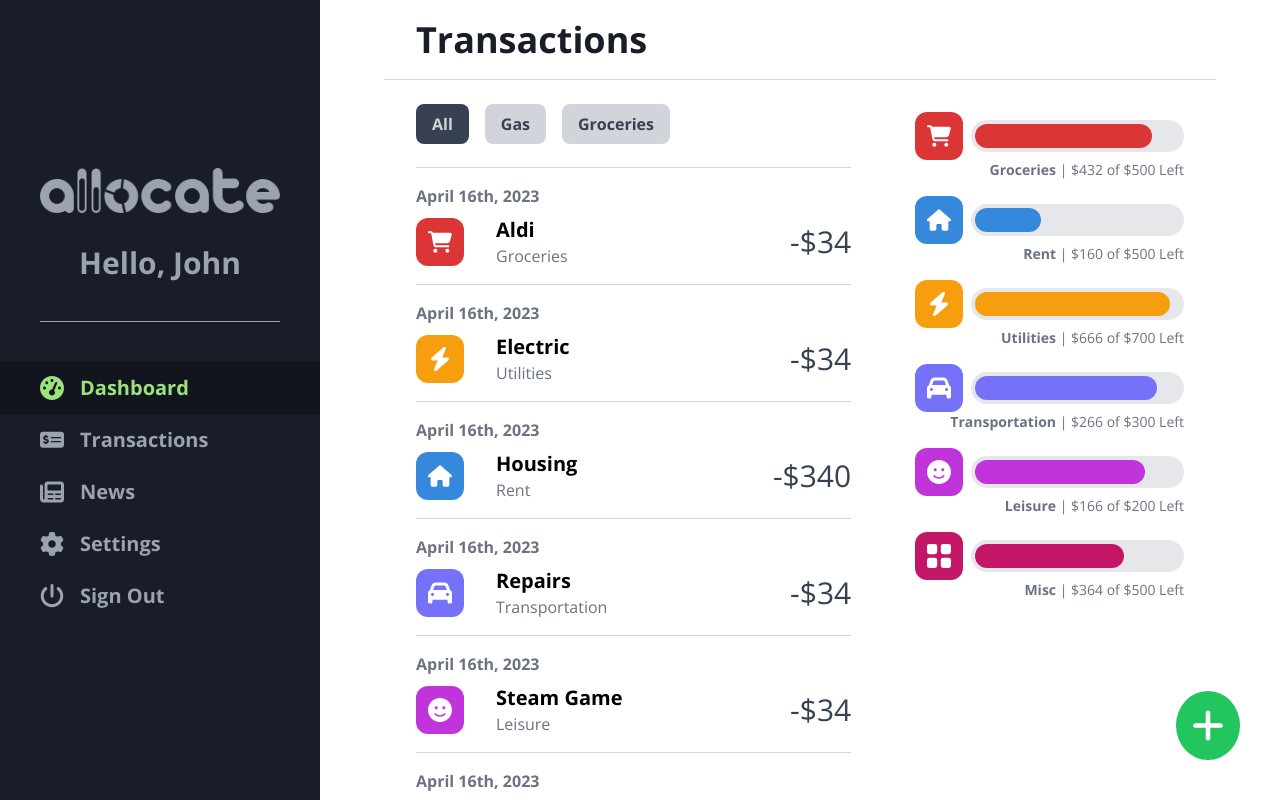
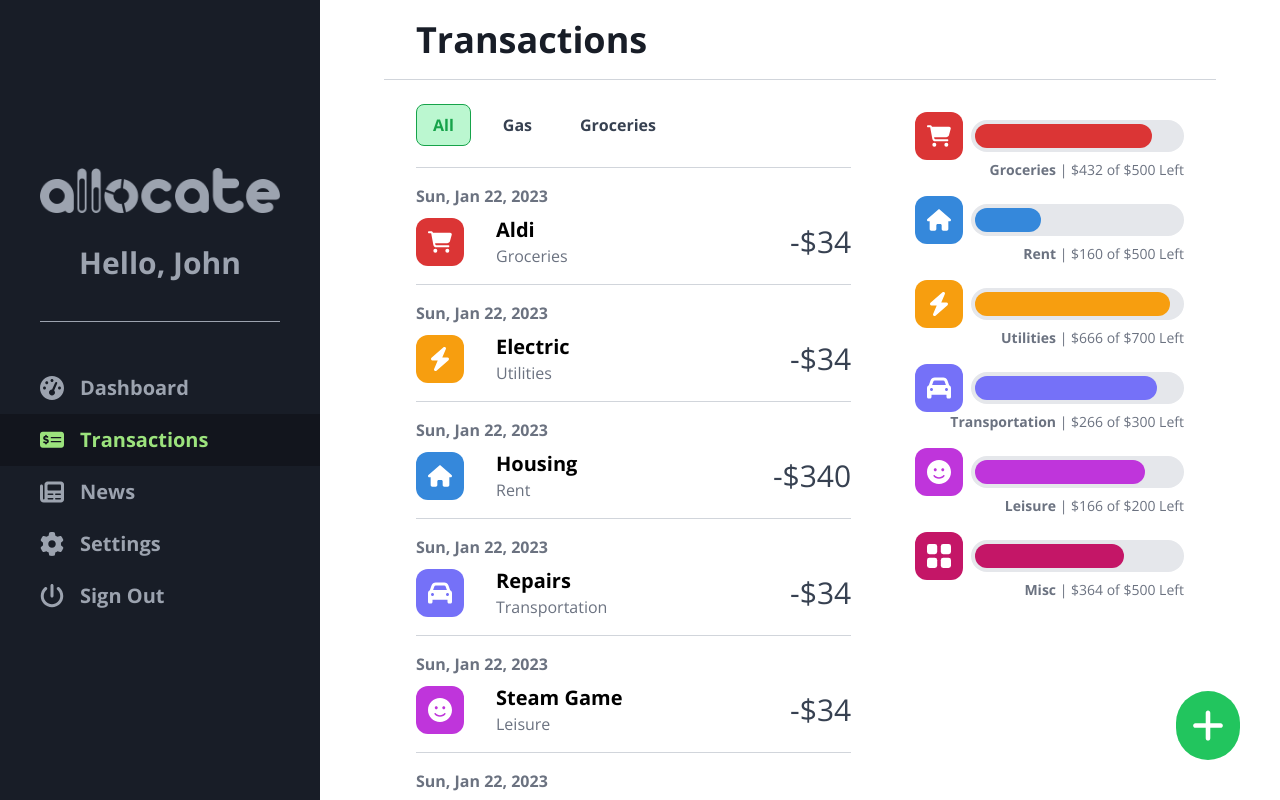
Before and after one commit to cgamagami1/allocate, a React (Vite) app: page /transactions in a window 1280 px wide. Built offline with nearby package versions, Linux system fonts and the light colour scheme.

Commit message:
Add edit menu

```diff
--- a/package.json
+++ b/package.json
@@ -10,6 +10,7 @@
   },
   "dependencies": {
     "chart.js": "^4.2.0",
+    "luxon": "^3.2.1",
     "react": "^18.2.0",
     "react-chartjs-2": "^5.2.0",
     "react-dom": "^18.2.0",
--- a/src/components/AddTransactionButton.jsx
+++ b/src/components/AddTransactionButton.jsx
@@ -10,7 +10,7 @@ const AddTransactionButton = () => {
   }
 
   return (
-    <div className="fixed bottom-0 right-0 z-20 p-4 mr-5 md:mr-10 mb-[5.5rem] bg-green-500 hover:bg-green-600 hover:cursor-pointer md:mb-10 rounded-[50%]" onClick={handleOnClick}>
+    <div className="fixed bottom-0 right-0 z-20 p-4 mr-5 md:mr-10 mb-[5.5rem] bg-green-500 hover:bg-green-600 hover:cursor-pointer md:mb-10 rounded-full" onClick={handleOnClick}>
       <img className="w-8" src={plusIcon} alt="plus sign" />
     </div>
   );
--- a/src/components/MenuLabel.jsx
+++ b/src/components/MenuLabel.jsx
@@ -1,7 +1,7 @@
 
-const MenuLabel = ({ children }) => {
+const MenuLabel = ({ title }) => {
   return (
-    <label className="block my-2 font-bold text-gray-500" htmlFor="description">{children}</label>
+    <label className="block my-2 font-bold text-gray-500" htmlFor="description">{title}</label>
   );
 }
 
--- a/src/components/NavLinkItem.jsx
+++ b/src/components/NavLinkItem.jsx
@@ -1,9 +1,11 @@
-import { Link } from "react-router-dom";
+import { Link, useLocation } from "react-router-dom";
 
-const NavLinkItem = ({ icon, title, link, isSelected, handleOnClick }) => {
+const NavLinkItem = ({ icon, title, link}) => {
+  const { pathname } = useLocation();
+
   return (
-    <li className={`flex hover:underline items-center px-3 xl:px-10 py-3 ${isSelected ? "text-selected md:bg-selected-background" : ""}`}>
-      <Link className="flex items-center" to={link} onClick={handleOnClick}>
+    <li className={`flex hover:underline items-center px-3 xl:px-10 py-3 ${pathname === link ? "text-selected md:bg-selected-background" : ""}`}>
+      <Link className="flex items-center" to={link}>
         <div className="m-1 w-9 md:w-6 md:m-0">
           {icon}
         </div>
--- a/src/components/Navigation.jsx
+++ b/src/components/Navigation.jsx
@@ -6,10 +6,10 @@ import NewsIcon from "./svgs/NewsIcon";
 import GearIcon from "./svgs/GearIcon";
 import PowerOffIcon from "./svgs/PowerOffIcon";
 import logoGreyIcon from "../assets/logo-grey.png";
-import { useState } from "react";
+import { useLocation } from "react-router-dom";
 
 const Navigation = () => {
-  const [selectedItem, setSelectedItem] = useState("dashboard");
+  const { pathname } = useLocation();
 
   return (
     <div className="flex h-screen pb-14 md:pb-0 md:pt-14 xl:pt-0">
@@ -18,20 +18,15 @@ const Navigation = () => {
         <h2 className="hidden pt-8 pb-10 mx-10 mb-10 text-3xl text-center border-b border-gray-400 xl:block">Hello, John</h2>
 
         <ul className="flex justify-around w-full text-xl md:justify-end xl:block md:w-auto">
-          <NavLinkItem icon={<GaugeIcon isSelected={"dashboard" === selectedItem} />}
-            title="Dashboard" link="/" isSelected={"dashboard" === selectedItem} handleOnClick={() => setSelectedItem("dashboard")} />
+          <NavLinkItem icon={<GaugeIcon isSelected={"/" === pathname} />} title="Dashboard" link="/" />
 
-          <NavLinkItem icon={<TransactionIcon isSelected={"transactions" === selectedItem} />}
-            title="Transactions" link="/transactions" isSelected={"transactions" === selectedItem} handleOnClick={() => setSelectedItem("transactions")} />
+          <NavLinkItem icon={<TransactionIcon isSelected={"/transactions" === pathname} />} title="Transactions" link="/transactions" />
 
-          <NavLinkItem icon={<NewsIcon isSelected={"news" === selectedItem} />}
-            title="News" link="/news" isSelected={"news" === selectedItem} handleOnClick={() => setSelectedItem("news")} />
+          <NavLinkItem icon={<NewsIcon isSelected={"/news" === pathname} />} title="News" link="/news" />
 
-          <NavLinkItem icon={<GearIcon isSelected={"settings" === selectedItem} />}
-            title="Settings" link="/settings" isSelected={"settings" === selectedItem} handleOnClick={() => setSelectedItem("settings")} />
+          <NavLinkItem icon={<GearIcon isSelected={"/settings" === pathname} />} title="Settings" link="/settings" />
 
-          <NavLinkItem icon={<PowerOffIcon isSelected={"sign out" === selectedItem} />}
-            title="Sign Out" link="/signout" isSelected={"sign out" === selectedItem} handleOnClick={() => setSelectedItem("sign out")} />
+          <NavLinkItem icon={<PowerOffIcon isSelected={"/signout" === pathname} />} title="Sign Out" link="/signout" />
         </ul>
       </nav>
       <Outlet />
--- a/src/components/TransactionMenu.jsx
+++ b/src/components/TransactionMenu.jsx
@@ -1,46 +1,78 @@
 import closeIcon from "../assets/close.svg";
 import MenuLabel from "./MenuLabel";
-import { useContext } from "react";
+import { useContext, useState } from "react";
 import { MenuContext } from "../context/MenuContext";
 import { BudgetContext } from "../context/BudgetContext";
+import { DateTime } from "luxon";
 
 const TransactionMenu = () => {
-  const { setCurrentMenu } = useContext(MenuContext);
-  const { categories } = useContext(BudgetContext);
+  const { setCurrentMenu, editedItem, setEditedItem } = useContext(MenuContext);
+  const { categories, addTransaction, editTransaction } = useContext(BudgetContext);
+
+  const [description, setDescription] = useState(editedItem?.description ?? "");
+  const [categoryId, setCategoryId] = useState(editedItem?.categoryId ?? categories[0].id);
+  const [date, setDate] = useState(editedItem?.date ?? DateTime.now());
+  const [amount, setAmount] = useState(editedItem?.amount ?? 0);
+
+  const handleOnSubmit = (e) => {
+    e.preventDefault();
+
+    if (editedItem ?? true) {
+      addTransaction({
+        description,
+        categoryId,
+        date,
+        amount,
+      });
+      setCurrentMenu("none");
+    }
+    else {
+      editTransaction({
+        ...editedItem,
+        description,
+        categoryId,
+        date,
+        amount,
+      });
+      setEditedItem(null);
+      setCurrentMenu("none");
+    }
+  }
 
   const handleCloseMenu = () => {
-    setCurrentMenu("none");
-  }
+    setEditedItem(null);
+    setCurrentMenu("none")
+  };
 
-  const handleAddTransaction = () => {
-    setCurrentMenu("none");
-  }
+  const handleOnDescriptionChange = (e) => setDescription(e.target.value);
+  const handleOnCategoryChange = (e) => setCategoryId(Number(e.target.value));
+  const handleOnDateChange = (e) => setDate(DateTime.fromISO(e.target.value));
+  const handleOnAmountChange = (e) => setAmount(Number(e.target.value));
 
   return (
-    <div className="p-8 bg-white menu-shadow rounded-xl tilt-animation">
+    <form className="p-8 bg-white menu-shadow rounded-xl tilt-animation" onSubmit={handleOnSubmit}>
       <div className="flex justify-between pb-4 border-b border-gray-300">
         <h2 className="text-xl font-bold text-center text-rasin-black">Add Transaction</h2>
         <img className="w-4 ml-auto hover:cursor-pointer" onClick={handleCloseMenu} src={closeIcon} alt="close icon" />
       </div>
 
-      <MenuLabel>Description:</MenuLabel>
-      <input className="h-8 px-4 bg-gray-200 border border-gray-300 rounded-md" id="description" type="text" />
+      <MenuLabel title="Description:" />
+      <input className="h-8 px-4 bg-gray-200 border border-gray-300 rounded-md" id="description" type="text" value={description} onChange={handleOnDescriptionChange} required />
 
-      <MenuLabel>Category:</MenuLabel>
-      <select className="h-8 px-4 bg-gray-200 border border-gray-300 rounded-md" id="category">
-        {categories.map(category => (
-          <option key={category.id} value={category.name}>{category.name}</option>
-        ))}
+      <MenuLabel title="Category:" />
+      <select className="h-8 px-4 bg-gray-200 border border-gray-300 rounded-md" id="category" value={categoryId} onChange={handleOnCategoryChange}>
+        {categories.map(category => <option key={category.id} value={category.id}>{category.name}</option>)}
       </select>
 
-      <MenuLabel>Date:</MenuLabel>
-      <input className="h-8 px-4 bg-gray-200 border border-gray-300 rounded-md" id="date" type="date" />
+      <MenuLabel title="Date:" />
+      <input className="h-8 pl-4 pr-2 bg-gray-200 border border-gray-300 rounded-md" id="date" type="date" value={date.toISODate()} onChange={handleOnDateChange} required />
 
-      <MenuLabel>Amount:</MenuLabel>
-      <input className="w-20 h-8 pl-4 bg-gray-200 border border-gray-300 rounded-md" id="amount" type="number" />
+      <MenuLabel title="Amount:" />
+      <span className="text-lg font-semibold text-gray-500">-$ </span>
+      <input className="w-24 h-8 pl-1 bg-gray-200 border border-gray-300 rounded-md" id="amount" type="number" min={0} value={amount} onChange={handleOnAmountChange} />
 
-      <span className="block w-16 p-2 mt-4 ml-auto text-center text-white bg-green-500 rounded-lg hover:bg-green-600 hover:cursor-pointer" onClick={handleAddTransaction}>Add</span>
-    </div>
+      <input className="block w-16 p-2 mt-4 ml-auto text-center text-white bg-green-500 rounded-lg hover:bg-green-600 hover:cursor-pointer" type="submit" value="Add" />
+    </form>
   );
 }
 
--- a/src/context/BudgetContext.jsx
+++ b/src/context/BudgetContext.jsx
@@ -1,4 +1,19 @@
-import { createContext } from "react";
+import { createContext, useState } from "react";
+import { DateTime } from "luxon";
+
+const addItemToList = (list, itemToAdd) => {
+  const nextId = list.length;
+
+  return [...list, { ...itemToAdd, id: nextId, }];
+}
+
+const editItemInList = (list, itemToEdit) => {
+  return list.map(item => item.id === itemToEdit.id ? itemToEdit : item);
+}
+
+const removeItemFromList = (list, itemToRemove) => {
+  return list.filter(item => item.id !== itemToRemove.id);
+}
 
 export const BudgetContext = createContext({
   transactions: [],
@@ -6,80 +21,79 @@ export const BudgetContext = createContext({
 });
 
 export const BudgetProvider = ({ children }) => {
-  const value = {
-    transactions: [
+  const [transactions, setTransactions ] = useState([
     {
       id: 0,
       description: "Aldi",
       categoryId: 0,
-        date: "April 16th, 2023",
+      date: DateTime.now(),
       amount: 34,
     },
     {
       id: 1,
       description: "Electric",
       categoryId: 2,
-        date: "April 16th, 2023",
+      date: DateTime.now(),
       amount: 34,
     },
     {
       id: 2,
       description: "Housing",
       categoryId: 1,
-        date: "April 16th, 2023",
+      date: DateTime.now(),
       amount: 340,
     },
     {
       id: 3,
       description: "Repairs",
       categoryId: 3,
-        date: "April 16th, 2023",
+      date: DateTime.now(),
       amount: 34,
     },
     {
       id: 4,
       description: "Steam Game",
       categoryId: 4,
-        date: "April 16th, 2023",
+      date: DateTime.now(),
       amount: 34,
     },
     {
       id: 5,
       description: "Whole foods",
       categoryId: 0,
-        date: "April 16th, 2023",
+      date: DateTime.now(),
       amount: 34,
     },
     {
       id: 6,
       description: "Movie",
       categoryId: 5,
-        date: "April 16th, 2023",
+      date: DateTime.now(),
       amount: 34,
     },
     {
       id: 7,
       description: "Movie",
       categoryId: 5,
-        date: "April 16th, 2023",
+      date: DateTime.now(),
       amount: 34,
     },
     {
       id: 8,
       description: "Movie",
       categoryId: 5,
-        date: "April 16th, 2023",
+      date: DateTime.now(),
       amount: 34,
     },
     {
       id: 9,
       description: "Movie",
       categoryId: 5,
-        date: "April 16th, 2023",
+      date: DateTime.now(),
       amount: 34,
     },
-    ],
-    categories: [
+  ]);
+  const [categories, setCategories] = useState([
     {
       id: 0,
       name: "Groceries",
@@ -122,7 +136,29 @@ export const BudgetProvider = ({ children }) => {
       color: "#c41667",
       budget: 500
     },
-    ]
+  ]);
+
+  const addTransaction = (transactionToAdd) => setTransactions(addItemToList(transactions, transactionToAdd));
+
+  const editTransaction = (transactionToEdit) => setTransactions(editItemInList(transactions, transactionToEdit));
+
+  const removeTransaction = (transactionToRemove) => setTransactions(removeItemFromList(transactions,transactionToRemove));
+
+  const addCategory = (categoryToAdd) => setCategories(addItemToList(categories, categoryToAdd));
+
+  const editCategory = (categoryToEdit) => setCategories(editItemInList(categories, categoryToEdit));
+
+  const removeCategory = (categoryToRemove) => setCategories(removeItemFromList(categories, categoryToRemove));
+
+  const value = {
+    transactions,
+    categories,
+    addTransaction,
+    editTransaction,
+    removeTransaction,
+    addCategory,
+    editCategory,
+    removeCategory,
   };
 
   return (
--- a/src/context/MenuContext.jsx
+++ b/src/context/MenuContext.jsx
@@ -7,13 +7,13 @@ export const MenuContext = createContext({
 
 export const MenuProvider = ({ children }) => {
   const [currentMenu, setCurrentMenu] = useState("none");
-  const [isEditing, setIsEditing] = useState(false);
+  const [editedItem, setEditedItem] = useState(null);
 
   const value = {
     currentMenu,
-    isEditing,
     setCurrentMenu,
-    setIsEditing,
+    editedItem,
+    setEditedItem,
   };
 
   return (
--- a/src/pages/Transactions/Transaction.jsx
+++ b/src/pages/Transactions/Transaction.jsx
@@ -1,16 +1,44 @@
-import { useContext } from "react";
+import { useContext, useState } from "react";
 import CategoryIcon from "../../components/CategoryIcon";
 import { BudgetContext } from "../../context/BudgetContext";
+import closeIcon from "../../assets/close.svg";
+import { MenuContext } from "../../context/MenuContext";
 
 const Transaction = ({ transaction }) => {
-  const { categories } = useContext(BudgetContext);
+  const { categories, removeTransaction } = useContext(BudgetContext);
+  const { setCurrentMenu, setEditedItem } = useContext(MenuContext);
+  const [ripplePosition, setRipplePosition] = useState({ x: 0, y: 0 });
+  const [isRippleVisible, setIsRippleVisible] = useState(false);
   const { description, categoryId, date, amount } = transaction;
   const category = categories.find(category => category.id === categoryId);
 
+  const handleOnClick = (e) => {
+    const rect = e.currentTarget.getBoundingClientRect();
+    setRipplePosition({
+      x: e.clientX - rect.left,
+      y: e.clientY - rect.top
+    });
+
+    if (!isRippleVisible) {
+      setIsRippleVisible(true);
+      setTimeout(() => setIsRippleVisible(false), 500);
+    }
+
+    setEditedItem(transaction);
+    setCurrentMenu("transaction");
+  }
+
+  const handleOnRemove = (e) => {
+    e.stopPropagation();
+    removeTransaction(transaction);
+  }
+
   return (
-    <>
-    <div className="py-4 border-b border-gray-300 tilt-animation">
-      <span className="block mb-2 font-bold text-gray-500">{date}</span>
+    <div className="relative py-4 overflow-hidden border-b border-gray-300 tilt-animation transaction hover:cursor-pointer" onClick={handleOnClick}>
+      <div className="flex items-start justify-between mb-2">
+        <span className="block font-bold text-gray-500">{date.toLocaleString({ weekday: "short", year: "numeric", month: "short", day: "numeric" })}</span>
+        <img className="hidden w-4 my-1 hover:cursor-pointer transaction-close-icon" src={closeIcon} alt="close icon" onClick={handleOnRemove} />
+      </div>
 
       <div className="flex items-center justify-between">
         <div className="flex items-center">
@@ -25,8 +53,10 @@ const Transaction = ({ transaction }) => {
 
         <span className="text-3xl font-light text-gray-700">-${amount}</span>
       </div>
+
+      {isRippleVisible && <span className="absolute bg-[#00000033] translate-x-[-50%] translate-y-[-50%] rounded-full ripple-animation"
+        style={{ left: ripplePosition.x + "px", top: ripplePosition.y + "px" }}></span>}
     </div>
-    </>
   );
 }
 
--- a/src/pages/Transactions/TransactionList.jsx
+++ b/src/pages/Transactions/TransactionList.jsx
@@ -7,12 +7,12 @@ const TransactionList = () => {
 
   return (
     <div className="px-8 mt-6 overflow-y-scroll perspective">
-      <div className="sticky top-0 h-16 bg-white border-b border-gray-300">
-        <span className="inline-block px-4 py-2 font-bold text-gray-300 bg-gray-700 rounded-lg">All</span>
-        <span className="inline-block px-4 py-2 ml-4 font-bold text-gray-700 bg-gray-300 rounded-lg">Gas</span>
-        <span className="inline-block px-4 py-2 ml-4 font-bold text-gray-700 bg-gray-300 rounded-lg">Groceries</span>
+      <div className="sticky top-0 z-10 h-16 bg-white border-b border-gray-300">
+        <span className="inline-block px-4 py-2 font-bold text-green-600 bg-green-200 border border-green-600 rounded-lg">All</span>
+        <span className="inline-block px-4 py-2 ml-4 font-bold text-gray-700 rounded-lg">Gas</span>
+        <span className="inline-block px-4 py-2 ml-4 font-bold text-gray-700 rounded-lg">Groceries</span>
       </div>
-      {transactions.map(transaction => (
+      {transactions.sort((a, b) => b.date - a.date).map(transaction => (
         <Transaction key={transaction.id} transaction={transaction} />
       ))}
     </div>
```
Also changed, not shown: src/components/CategoryBar.jsx (+5 -4 lines), src/index.css (+24 -0 lines), 1 other file (tests, documents, lock files or other folders). Lines whose indentation alone changed are shown as unchanged.
